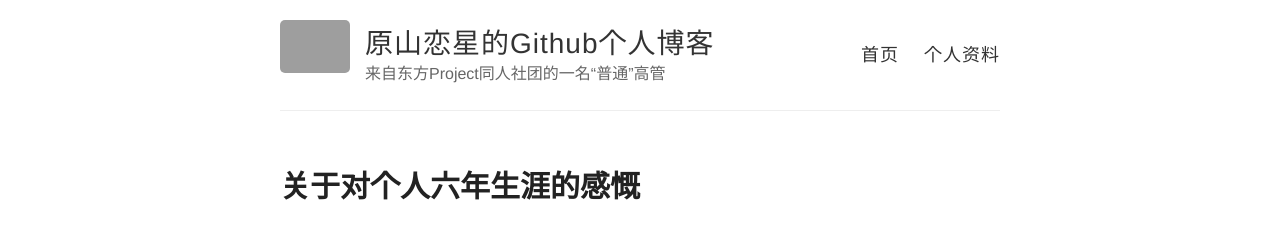
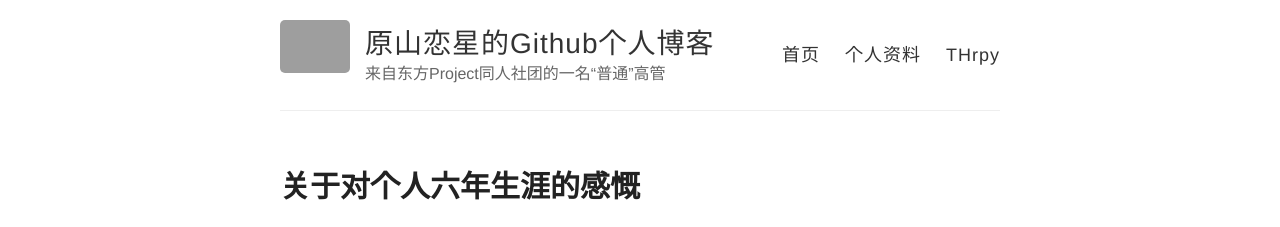
Before and after one commit to ManakaGekka/ManakaGekka.git1hub.io, a Jekyll site: the page built from index.html, in a window 1280 px wide. Shown: the top 227 px of the page. Built offline with Jekyll 4.4.1, drawn with Linux system fonts in a browser that asks for light colours; grey boxes are pictures that could not be loaded.

Commit message:
Update default.html

```diff
--- a/_layouts/default.html
+++ b/_layouts/default.html
@@ -29,6 +29,7 @@
           <nav>
             <a href="{{ site.baseurl }}/">首页</a>
             <a href="{{ site.baseurl }}/about">个人资料</a>
+            <a href="{{ site.baseurl }}/touhourpy">THrpy</a>
           </nav>
         </header>
       </div>
```
